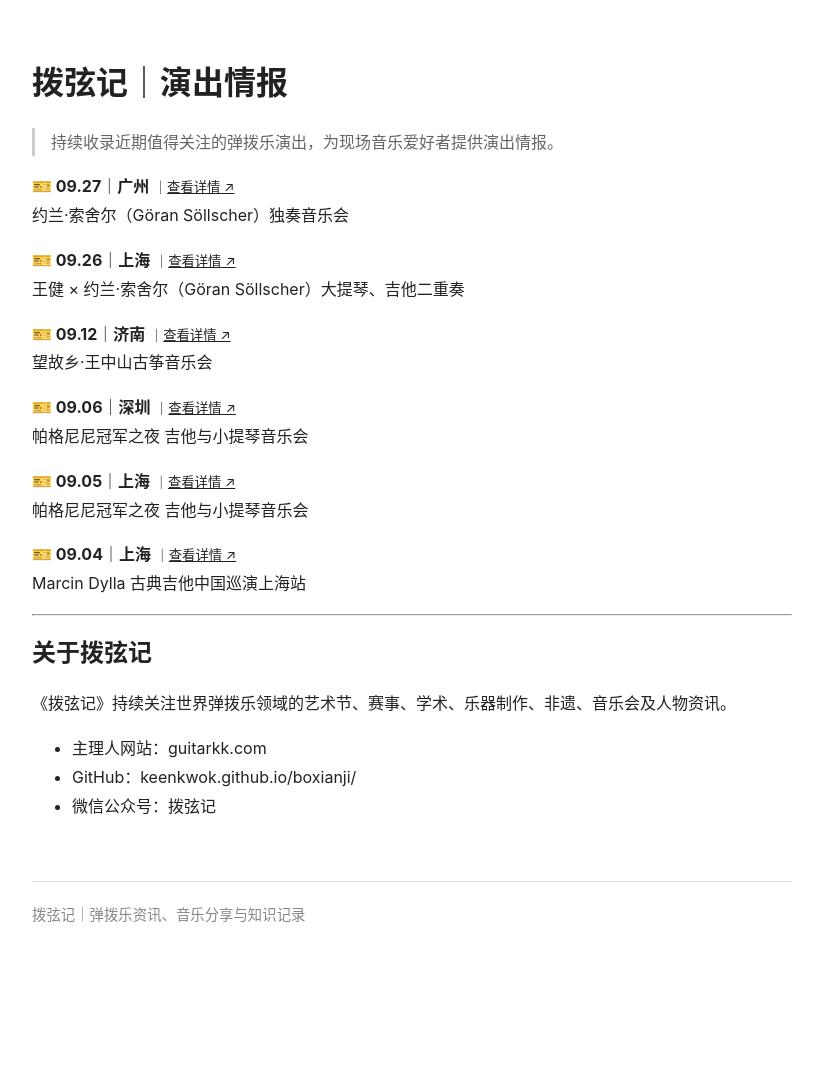
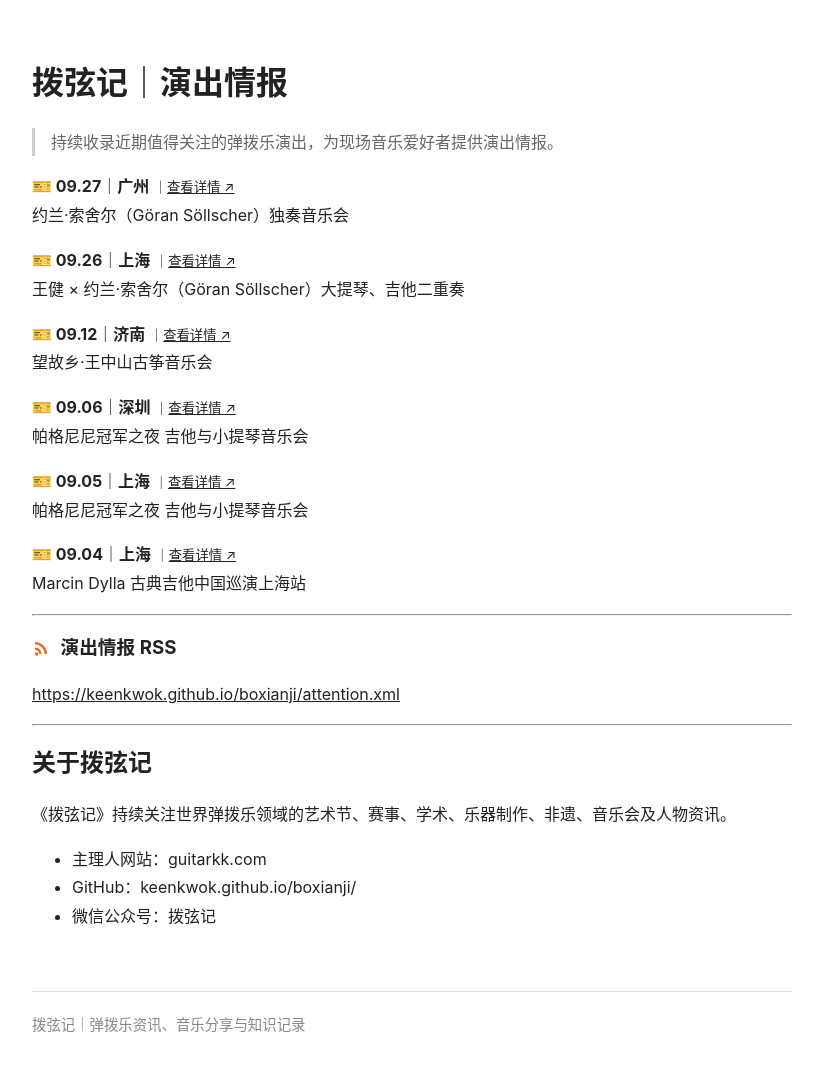
Before and after one commit to KeenKwok/boxianji, a Jekyll site: the page built from attention/index.md, in a window 1280 px wide. Shown: the whole page, without its empty margins (228-1051 px from the left). Built offline with Jekyll 4.4.1, drawn with Linux system fonts in a browser that asks for light colours; before the commit the page ends 968 px from its top, so only the background shows below that.

Commit message:
Add SVG icon and RSS link to attention/index.md
Added an SVG icon and RSS link for 演出情报.

```diff
--- a/attention/index.md
+++ b/attention/index.md
@@ -17,6 +17,19 @@ title: 拨弦记｜演出情报
 
 ---
 
+<h3>
+  <svg width="18" height="18" viewBox="0 0 24 24" style="vertical-align:-3px;margin-right:6px;">
+    <path fill="#F26522" d="M6.18 17.82A2.18 2.18 0 1 1 4 20a2.18 2.18 0 0 1 2.18-2.18z"/>
+    <path fill="#F26522" d="M4 11.27v3.09A5.64 5.64 0 0 1 9.64 20h3.09A8.73 8.73 0 0 0 4 11.27z"/>
+    <path fill="#F26522" d="M4 4v3.09A12.91 12.91 0 0 1 16.91 20H20A16 16 0 0 0 4 4z"/>
+  </svg>
+  演出情报 RSS
+</h3>
+
+<https://keenkwok.github.io/boxianji/attention.xml>
+
+---
+
 ## 关于拨弦记
 
 《拨弦记》持续关注世界弹拨乐领域的艺术节、赛事、学术、乐器制作、非遗、音乐会及人物资讯。
```
